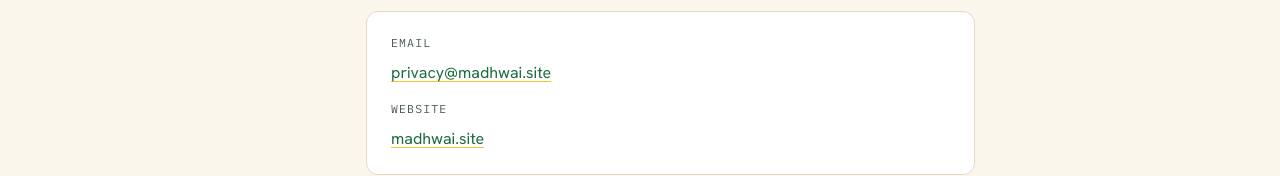
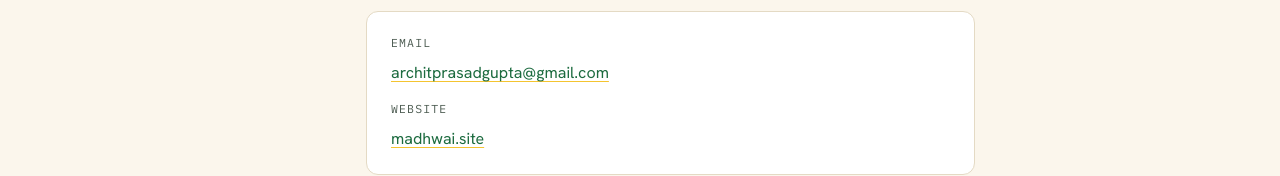
Before and after one commit to architprasadgupta/MADHWAISITE, a plain HTML site: page privacy-policy/index.html in a window 1280 px wide. Shown: the part 7032-7208 px from the top of the page. Drawn offline with Linux system fonts and the light colour scheme.

Commit message:
Use architprasadgupta@gmail.com as privacy and deletion contact
Co-Authored-By: Claude Sonnet 5.5 <noreply@anthropic.com>
Claude-Session: https://claude.ai/code/session_01A3pBKgFSBvQsskYw6DAJRS

```diff
--- a/privacy-policy/index.html
+++ b/privacy-policy/index.html
@@ -528,7 +528,7 @@
           <p>If you have questions about this Privacy Policy, or want to exercise any of the rights described above, please contact us:</p>
           <div class="contact-card">
             <p class="label">Email</p>
-            <p><a class="inline" href="mailto:privacy@madhwai.site">privacy@madhwai.site</a></p>
+            <p><a class="inline" href="mailto:architprasadgupta@gmail.com">architprasadgupta@gmail.com</a></p>
             <p class="label" style="margin-top:14px;">Website</p>
             <p><a class="inline" href="https://madhwai.site/">madhwai.site</a></p>
           </div>
```
